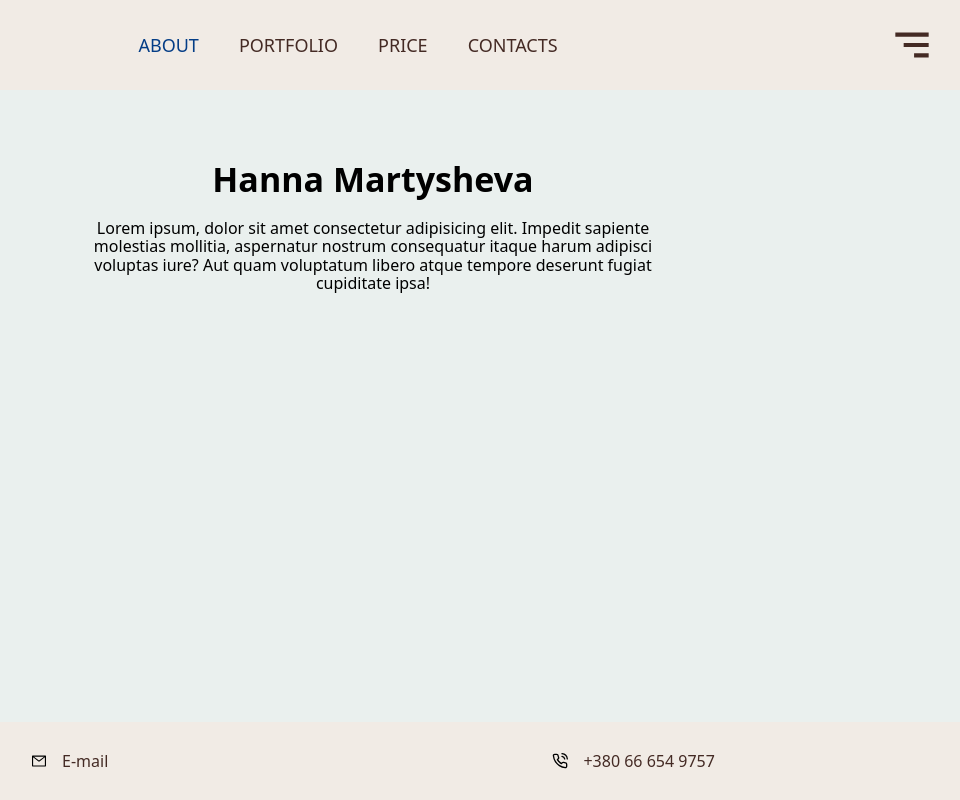
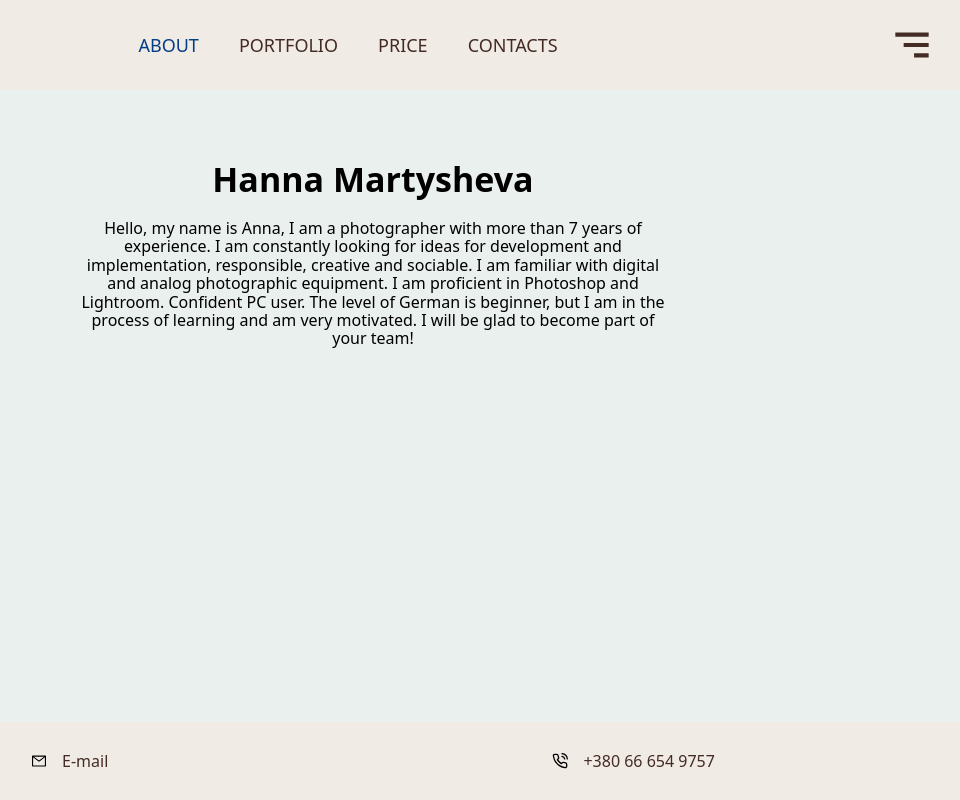
Before and after one commit to funnykoss/hanna-marmel, a React (Create React App) app: page /about in a window 1280 px wide. Shown: the whole page, without its empty margins (267-1227 px from the left). Built offline with nearby package versions, Linux system fonts and the light colour scheme.

Commit message:
biografy

```diff
--- a/src/components/Biografy/Biography.jsx
+++ b/src/components/Biografy/Biography.jsx
@@ -5,9 +5,11 @@ const Biography = () => {
     <div className={s.section}>
       <h2 className={s.title}> Hanna Martysheva</h2>
       <p className={s.description}>
-        Lorem ipsum, dolor sit amet consectetur adipisicing elit. Impedit sapiente molestias
-        mollitia, aspernatur nostrum consequatur itaque harum adipisci voluptas iure? Aut quam
-        voluptatum libero atque tempore deserunt fugiat cupiditate ipsa!
+        Hello, my name is Anna, I am a photographer with more than 7 years of experience. I am
+        constantly looking for ideas for development and implementation, responsible, creative and
+        sociable. I am familiar with digital and analog photographic equipment. I am proficient in
+        Photoshop and Lightroom. Confident PC user. The level of German is beginner, but I am in the
+        process of learning and am very motivated. I will be glad to become part of your team!
       </p>
     </div>
   );
--- a/src/view/ContactsPageView/ContactsPageView.jsx
+++ b/src/view/ContactsPageView/ContactsPageView.jsx
@@ -1,14 +1,14 @@
-import Contacts from "../../components/Contacts/Contacts";
-import Container from "../../components/Container";
-import Reviews from "../../components/Reviews/Reviews";
-import s from "./ContactsPageView.module.css";
+import Contacts from '../../components/Contacts/Contacts';
+import Container from '../../components/Container';
+import Reviews from '../../components/Reviews/Reviews';
+import s from './ContactsPageView.module.css';
 
 const ContactsPageView = () => {
   return (
     <Container>
       <div className={s.contactsSection}>
         <Contacts />
-        <Reviews />
+        {/* <Reviews /> */}
       </div>
     </Container>
   );
```
